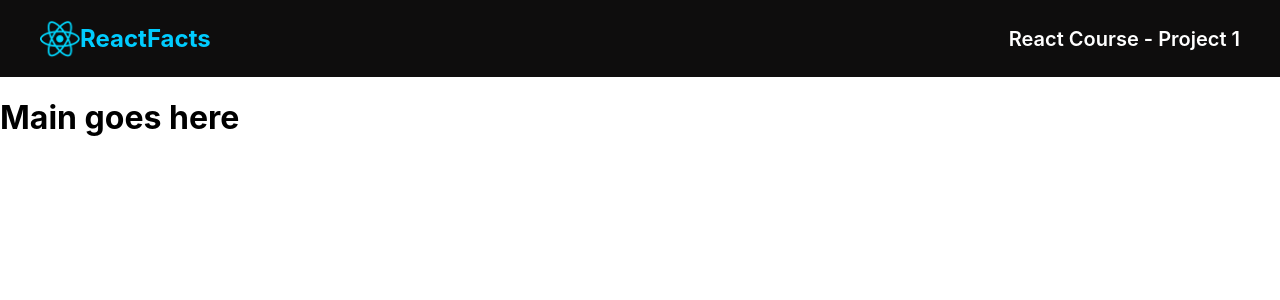
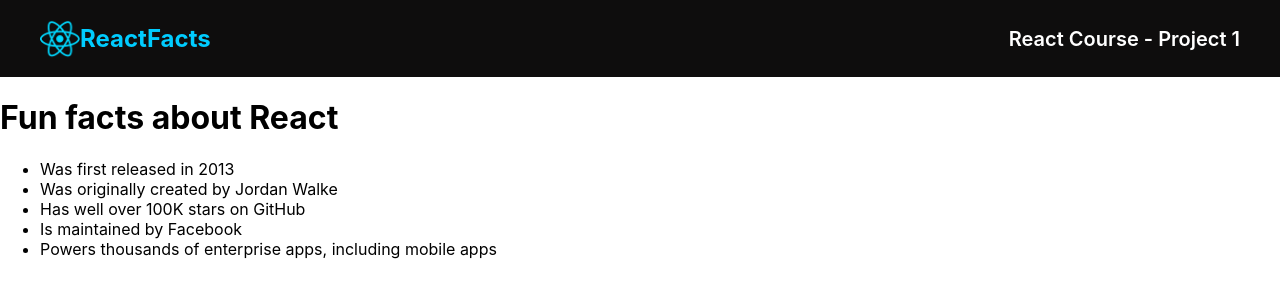
Before and after one commit to atoopdev/react-website, a React (Create React App) app in the folder react-webpage/: page / in a window 1280 px wide. Shown: the top 300 px of the page. Built offline with nearby package versions, Linux system fonts and the light colour scheme.

Commit message:
main html

```diff
--- a/react-webpage/src/components/Main.js
+++ b/react-webpage/src/components/Main.js
@@ -1,5 +1,14 @@
 import React from "react"
 
 export default function Main(){
-    return <h1>Main goes here</h1>
+    return <main>
+        <h1>Fun facts about React</h1>
+        <ul>
+            <li>Was first released in 2013</li>
+            <li>Was originally created by Jordan Walke</li>
+            <li>Has well over 100K stars on GitHub</li>
+            <li>Is maintained by Facebook</li>
+            <li>Powers thousands of enterprise apps, including mobile apps</li>
+        </ul>
+    </main>
 }
```
